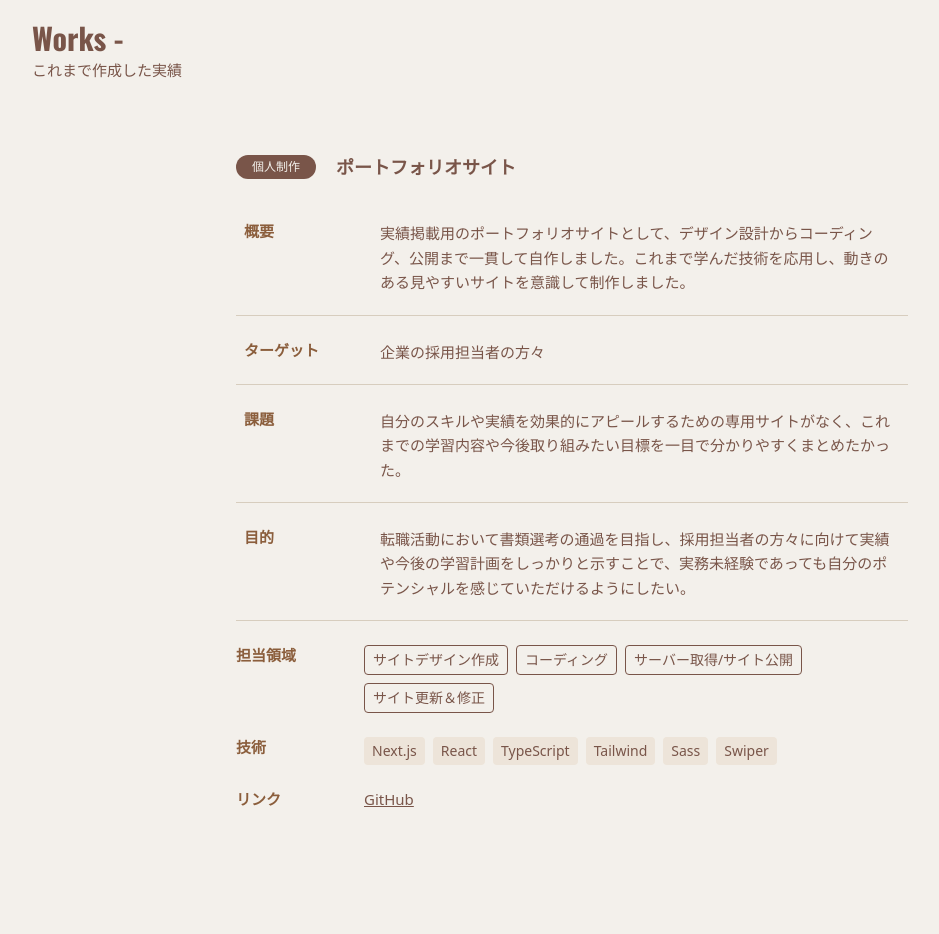
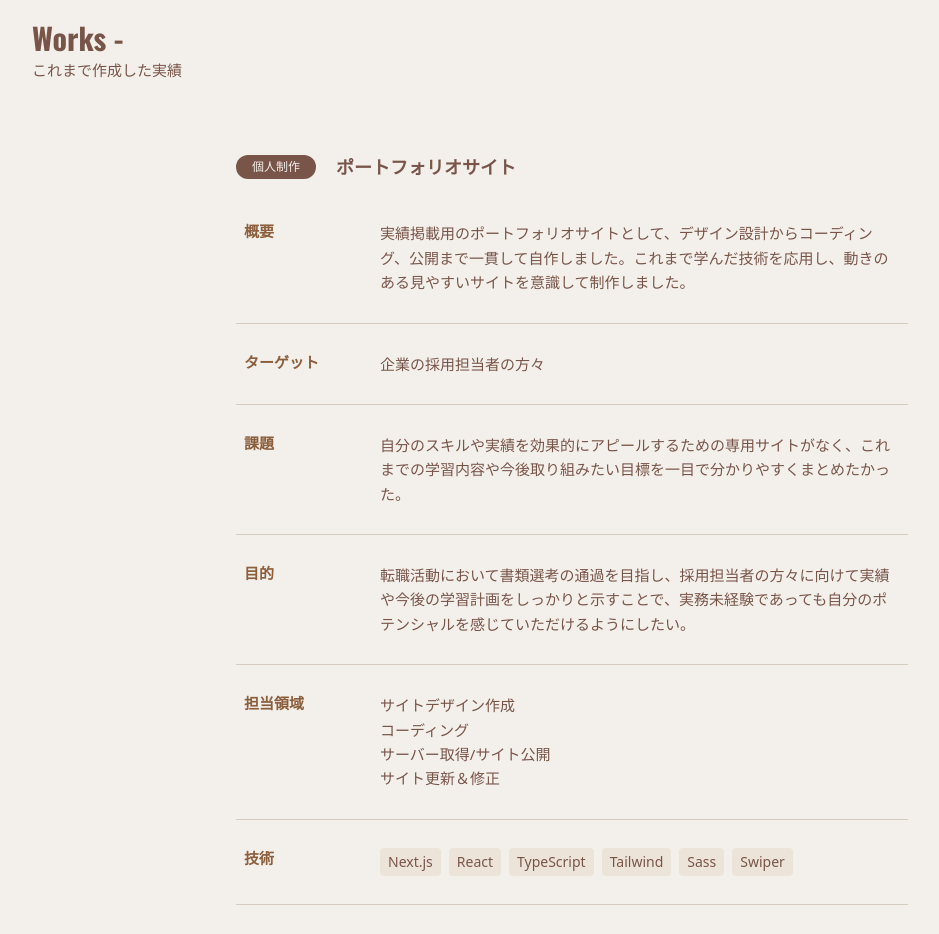
Before and after one commit to Naoya-0213/My-Portfolio-site-_ver.2, a Next.js app: page /work/portfolio in a window 1280 px wide. Shown: the top 934 px of the page, without its empty margins (68-1007 px from the left). Before the commit the page ends 843 px from the top, so only its background shows below. Built offline with nearby package versions, Linux system fonts and the light colour scheme.

Commit message:
共通css作成_20251017_08-50

```diff
--- a/src/app/(naoya-portfolio)/work/components/WorkSectionCard.tsx
+++ b/src/app/(naoya-portfolio)/work/components/WorkSectionCard.tsx
@@ -1,5 +1,6 @@
 import SectionCard from "@/app/components/molecules/section_card/SectionCard";
 
+import styles from "../components/workSection.module.scss";
 import type { WorkContentsData } from "../types/types";
 
 type WorkSectionCardProps = {
@@ -29,12 +30,11 @@ const WorkSectionCard = ({ data }: WorkSectionCardProps) => {
           </header>
 
           {/* 詳細 */}
-
-          <dl className="m-auto max-w-2xl space-y-6">
+          <dl className="m-auto max-w-2xl space-y-7">
             {sections.map((s) => (
               <div
                 key={s.label}
-                className="pc:flex-row flex flex-col gap-2 border-b border-[#d7cdbe] px-2 pb-5"
+                className={`${styles.work_contents} border-b border-[#d7cdbe] px-2 pb-7`}
               >
                 <dt className="pc:min-w-32 font-semibold text-[#8B5E3C]">
                   {s.label}
@@ -43,22 +43,33 @@ const WorkSectionCard = ({ data }: WorkSectionCardProps) => {
               </div>
             ))}
 
+            {/* 担当領域 */}
             {scope?.length ? (
-              <div className="grid grid-cols-[7rem_1fr] gap-4">
-                <dt className="font-semibold text-[#8B5E3C]">担当領域</dt>
-                <dd className="flex flex-wrap gap-2">
+              <div
+                className={`${styles.work_contents} border-b border-[#d7cdbe] px-2 pb-7`}
+              >
+                <dt className="pc:min-w-32 font-semibold text-[#8B5E3C]">
+                  担当領域
+                </dt>
+                <dd>
                   {scope.map((t) => (
-                    <span key={t} className="rounded border px-2 py-1 text-sm">
+                    <span key={t} className="leading-relaxed">
                       {t}
+                      <br />
                     </span>
                   ))}
                 </dd>
               </div>
             ) : null}
 
+            {/* 使用技術 */}
             {tech?.length ? (
-              <div className="grid grid-cols-[7rem_1fr] gap-4">
-                <dt className="font-semibold text-[#8B5E3C]">技術</dt>
+              <div
+                className={`${styles.work_contents} border-b border-[#d7cdbe] px-2 pb-7`}
+              >
+                <dt className="pc:min-w-32 font-semibold text-[#8B5E3C]">
+                  技術
+                </dt>
                 <dd className="flex flex-wrap gap-2">
                   {tech.map((t) => (
                     <span
@@ -72,9 +83,12 @@ const WorkSectionCard = ({ data }: WorkSectionCardProps) => {
               </div>
             ) : null}
 
+            {/* リンク */}
             {links?.length ? (
-              <div className="grid grid-cols-[7rem_1fr] gap-4">
-                <dt className="font-semibold text-[#8B5E3C]">リンク</dt>
+              <div className="flex gap-2 px-2 pb-5">
+                <dt className="pc:min-w-32 font-semibold text-[#8B5E3C]">
+                  リンク
+                </dt>
                 <dd className="flex flex-wrap gap-3">
                   {links.map((l) => (
                     <a
--- /dev/null
+++ b/src/app/(naoya-portfolio)/work/components/workSection.module.scss
@@ -0,0 +1,14 @@
+@use "../../../styles/breakpoints";
+@use "../../../styles/common-css";
+
+
+// wordセクション内詳細コンテンツの共通css
+.work_contents {
+  display: flex;
+  flex-direction: column;
+  gap: 8px;
+
+  @include breakpoints.mq(pc) {
+    flex-direction: row;
+  }
+}
```
